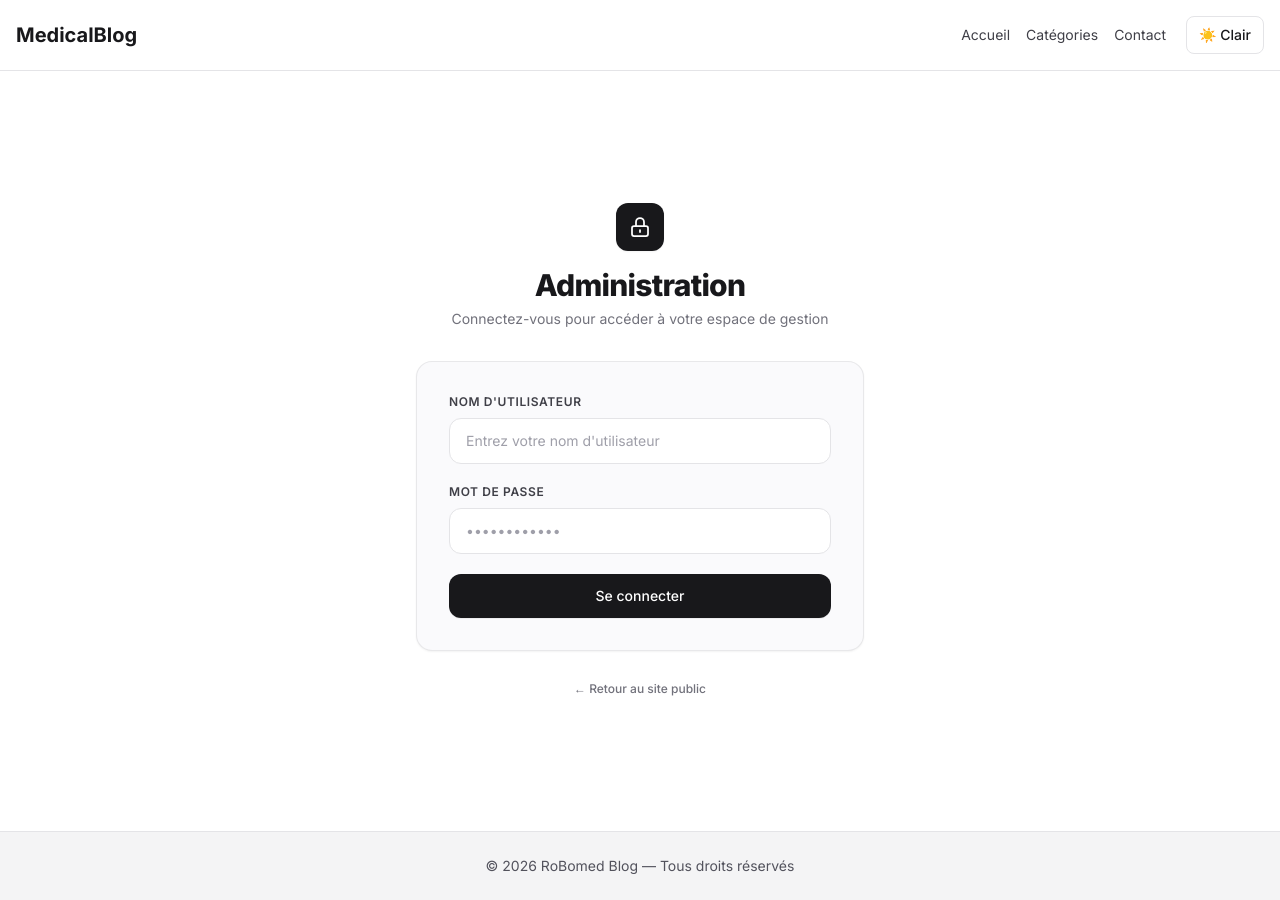
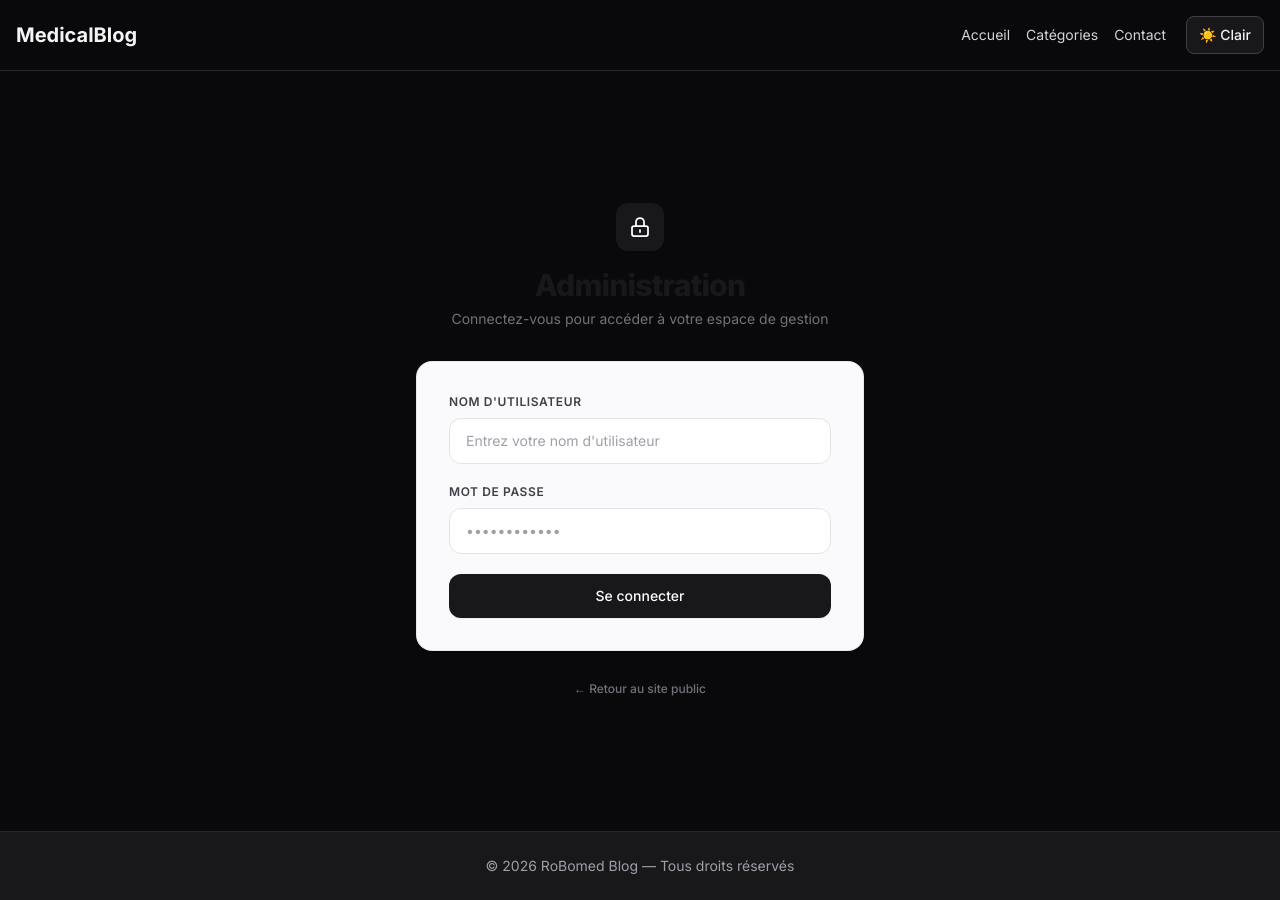
Before and after one commit to Billy-Crawford/BlogMedecine-Front, a Next.js app: page /admin/login in a window 1280 px wide. Both pictures are taken after a click on the button "🌙 Sombre". Built offline with nearby package versions, Linux system fonts and the light colour scheme.

Commit message:
soucis theme resolu

```diff
--- a/src/app/globals.css
+++ b/src/app/globals.css
@@ -1,4 +1,10 @@
 @import "tailwindcss";
+
+/* =========================================================
+   TAILWIND v4 — DARK MODE AVEC LA CLASSE .dark
+   ========================================================= */
+
+@custom-variant dark (&:where(.dark, .dark *));
 
 /* =========================================================
    VARIABLES DU THÈME
--- a/src/components/ThemeToggle.tsx
+++ b/src/components/ThemeToggle.tsx
@@ -29,6 +29,7 @@ export default function ThemeToggle() {
           text-sm
           font-medium
         "
+        aria-label="Changer de thème"
       >
         🌙 Sombre
       </button>
@@ -37,12 +38,17 @@ export default function ThemeToggle() {
 
   const isDark = resolvedTheme === "dark";
 
+  const toggleTheme = () => {
+    setTheme(isDark ? "light" : "dark");
+  };
+
   return (
     <button
       type="button"
-      onClick={() => {
-        setTheme(isDark ? "light" : "dark");
-      }}
+      onClick={toggleTheme}
+      aria-label={
+        isDark ? "Activer le thème clair" : "Activer le thème sombre"
+      }
       className="
         inline-flex
         items-center
```
